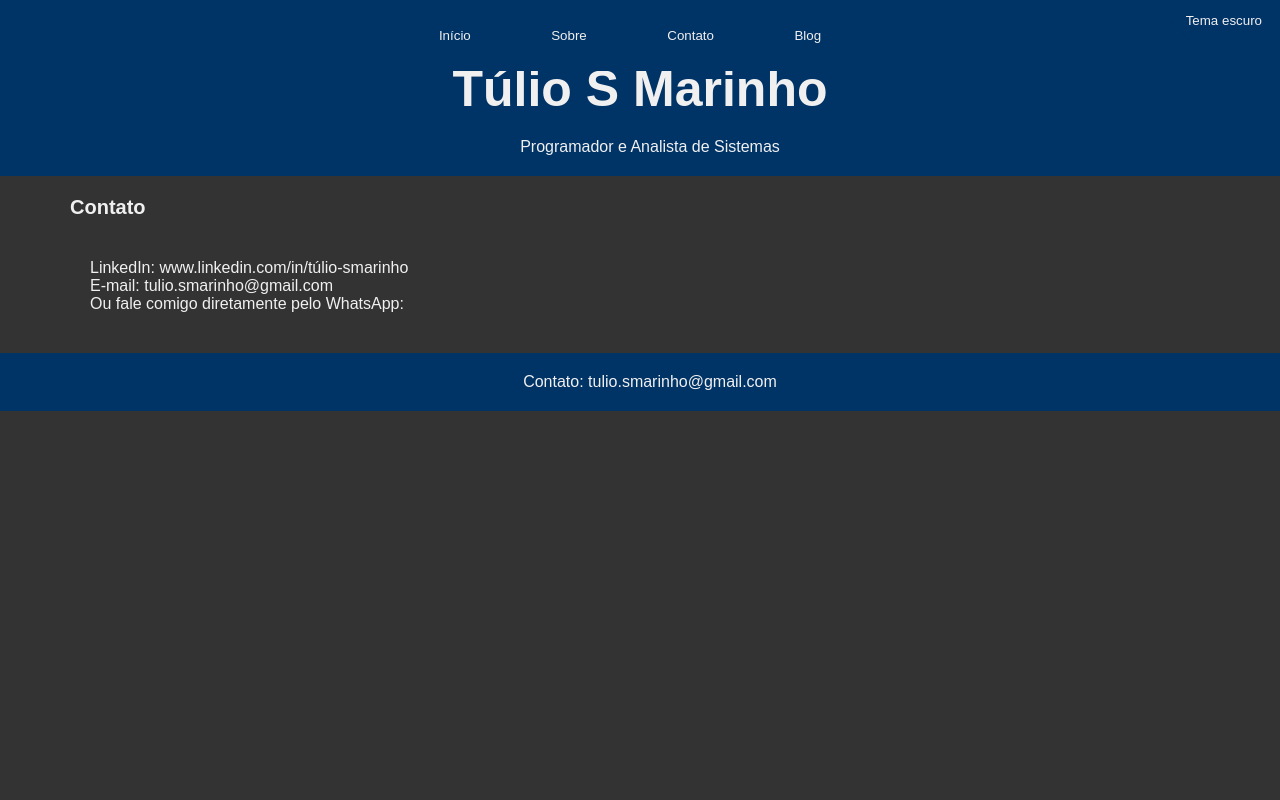
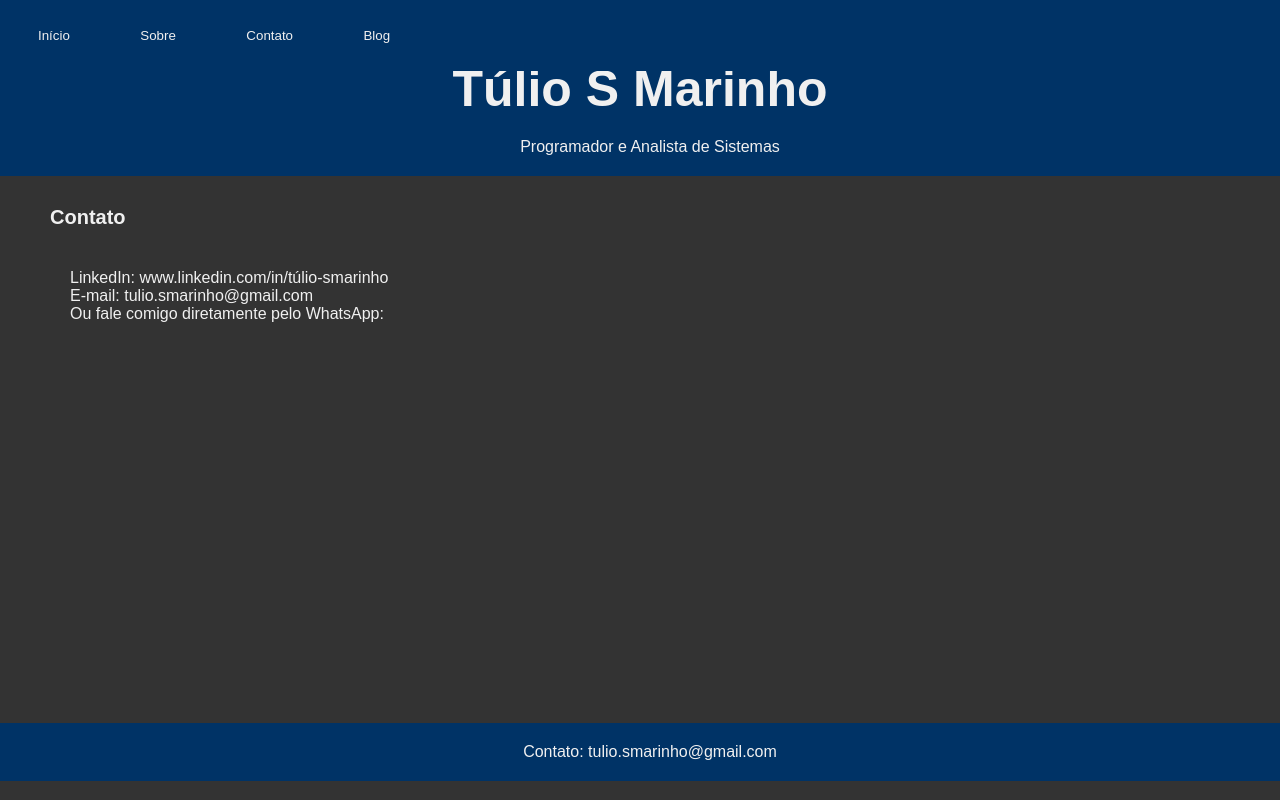
Before and after one commit to Marinho-Devel/Site, a plain HTML site: page contato.html in a window 1280 px wide. Drawn offline with Linux system fonts and the light colour scheme.

Commit message:
Alterações no layout

```diff
--- a/contato.html
+++ b/contato.html
@@ -12,8 +12,6 @@
     <!-- Seu conteúdo HTML vai aqui -->
     <header>
         <div  class="header">
-            <div class="name"><h1>Túlio S Marinho</h1></div>
-            <div class="subtitle"><p>Programador e Analista de Sistemas</p></div>
             <nav>
                 <div id="barra-nav" class="barra-nav">
                     <ul>
@@ -24,9 +22,9 @@
                     </ul>
                 </div>
             </nav>
-            <button id="botao-inverter-cores">Tema escuro</button>
+            <div class="name"><h1>Túlio S Marinho</h1></div>
+            <div class="subtitle"><p>Programador e Analista de Sistemas</p></div>
         </div>
-        <button id="botao-inverter-cores">Tema escuro</button>
     </header>
 
 
@@ -38,13 +36,9 @@
             <p>Ou fale comigo diretamente pelo WhatsApp:</p>
         </section>
     </main>
-    <footer>
-        <div class="footer">
-            <p>Contato: tulio.smarinho@gmail.com</p>
-          </div>
-    </footer>
-
-    <!-- Inclua seus scripts JavaScript aqui -->
-    <script src="script.js"></script>
+    <div class="footer">
+        <p>Contato: tulio.smarinho@gmail.com</p>
+    </div>
+<script src="script.js"></script>
 </body>
 </html>
--- a/styles.css
+++ b/styles.css
@@ -5,18 +5,27 @@
     box-sizing: border-box;
 }
 
+.barra-ico {
+    text-align: right;
+    float: right;
+    margin-right: 10px;
+}
+
+.barra-ico:hover {
+    cursor: pointer;
+}
+
 .barra-nav{
+
+    position: fixed;
     color: #f0f0f0;
-    background-color: #003366;
     max-width: 100%;
     width: 100%;
     margin: 0px;
     padding: 0px;
     top: 0px;
-    position: absolute;
-    transition: background-color 0.3s ease;
     background-color: #003366;
-
+    z-index: 999;
 }
 
 body {
@@ -26,12 +35,12 @@ body {
     width: 100%;
     max-width: 100%;
     padding: 0;
-    margin: 0;
+    margin-bottom: 0px;
 
 }
 
 #botao-inverter-cores {
-    position: absolute;
+    position: top;
     top: 0px; /* Ajuste da distância do topo */
     right: 0px; /* Ajuste da distância da direita */
     z-index: 999; /* Garante que o botão tenha prioridade visual */
@@ -55,13 +64,16 @@ body {
 }
 
 .botao-nav {
+
     border: 3px solid #003366;
     transition: border 0.3s ease-in;
-    padding: 10px 25px;
+    padding: 10px 20px;
     background-color: #003366;
     color: #f0f0f0;
     text-decoration: none;
     outline: none;
+    cursor: pointer;
+    text-align: left;
 
 }
 
@@ -82,17 +94,20 @@ body {
 
 
 .footer {
+    margin-top: 400px;
+    left: 0;
+    right: 0;
+    z-index: 999;
     background-color: #003366;
     color: #f0f0f0;
     padding: 20px;
     text-align: center;
+}
 
-}
 
 header {
     background-color: #003366;
     color: #f0f0f0;
-    text-align: center;
     margin-top: 60px;
     outline: none
 }
@@ -127,17 +142,19 @@ header nav ul li a {
 }
 
 main {
-    padding: 20px;
     margin-left: 50px;
     margin-right: 200px;
+    margin-top: 30px;
     text-align: justify;
     color:#f0f0f0;
     background-color: #333;
+    padding: button;
 }
 
 .name {
     padding: 0px;
     z-index: 999;
+    text-align: center;
 }
 
 nav {
@@ -147,7 +164,7 @@ nav {
 }
 
 h1 {
-    margin-top: 5px;
+    margin-top: 7px;
     margin-bottom: 20px;
 }
 
@@ -168,8 +185,11 @@ p {
 
 section {
     margin-bottom: 20px;
+    border-right: #f0f0f0;
+    border-bottom: #f0f0f0;
 }
 
 .subtitle {
     padding-bottom: 20px;
+    text-align: center;
 }
```
Also changed, not shown: blog.html (+6 -11 lines), index.html (+12 -9 lines), sobre.html (+5 -10 lines), Images/icons8-email-24.png (added), Images/icons8-email-material-filled/icons8-email-48.png (added), Images/icons8-github-24.png (added), Images/icons8-github-50.svg (added), Images/icons8-github-ios-17-filled/icons8-github-100.svg (added), Images/icons8-whatsapp-19.png (added), Images/icons8-whatsapp-21.png (added), Images/icons8-whatsapp-24.png (added), Images/icons8-whatsapp-48.png (added), Images/icons8-whatsapp-color/icons8-whatsapp-96.png (added), 3 other files.
